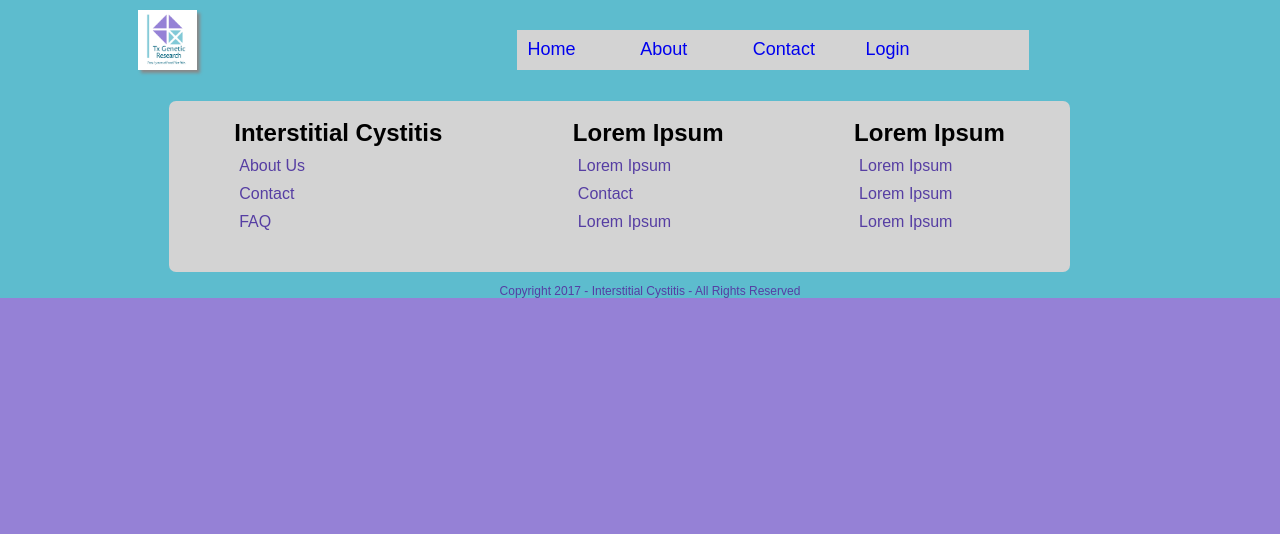
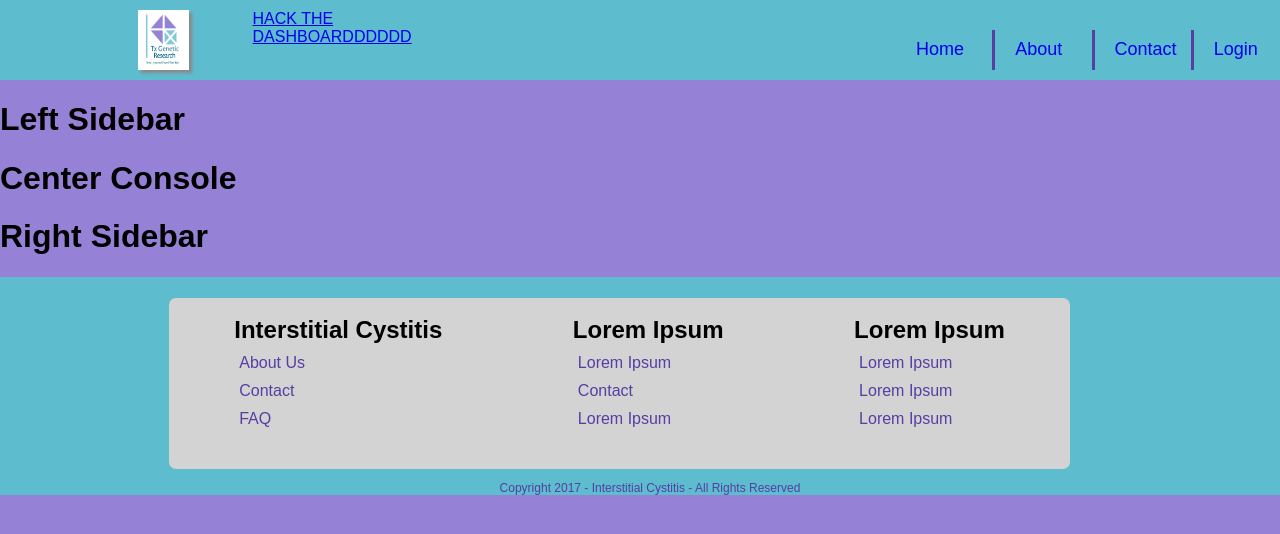
Before and after one commit to maftoun95/helenIC, a React (Create React App) app: page /UserDashboard in a window 1280 px wide. Shown: the top 534 px of the page. Built offline with nearby package versions, Linux system fonts and the light colour scheme; a web font is replaced by a local one.

Commit message:
Adding base for User Dashboard

```diff
--- a/src/App.js
+++ b/src/App.js
@@ -6,6 +6,7 @@ import ContactPage from './pages/ContactPage.jsx';
 import HomePage from './pages/HomePage.jsx';
 import SignUpPage from './pages/SignUpPage.jsx';
 import ProductsPage from './pages/ProductsPage.jsx';
+import UserDashboard from './pages/UserDashboard.jsx';
 import NavContainer from './containers/NavContainer.jsx';
 import FooterContainer from './containers/FooterContainer.jsx';
 
@@ -20,6 +21,8 @@ class App extends Component {
           <Route path='/Contact' component={ContactPage} />
           <Route path='/Signup' component={SignUpPage} />
           <Route path='/Products' component={ProductsPage} />
+          <Route path='/UserDashboard' component={UserDashboard} />
+
           <FooterContainer />
         </div>
       </BrowserRouter>
--- /dev/null
+++ b/src/components/CenterDashboard.jsx
@@ -0,0 +1,7 @@
+import React, { Component } from 'react';
+
+export default class SidebarLeft extends Component {
+    render(){
+        return <h1>Center Console</h1>
+    }
+}
--- /dev/null
+++ b/src/components/SidebarLeft.jsx
@@ -0,0 +1,7 @@
+import React, { Component } from 'react';
+
+export default class SidebarLeft extends Component {
+    render(){
+        return <h1>Left Sidebar</h1>
+    }
+}
--- /dev/null
+++ b/src/components/SidebarRight.jsx
@@ -0,0 +1,7 @@
+import React, { Component } from 'react';
+
+export default class SidebarLeft extends Component {
+    render(){
+        return <h1>Right Sidebar</h1>
+    }
+}
--- a/src/components/homepage.css
+++ b/src/components/homepage.css
@@ -35,10 +35,12 @@
 }
 
 .linksBar {
+    display: flex;
+    justify-content: space-between;
     height: 40px;
-    width: 40%;
-    margin-left: 20%;
-    background-color: lightgray;
+    width: 35%;
+    margin-left: 35%;
+    /* background-color: lightgray; */
     margin-top: 20px;
     overflow: hidden;
 }
@@ -53,6 +55,10 @@
     margin-left: 2%;
     font-size: 18px;
     text-decoration: none;
+}
+
+.sideline {
+    border-right: 3px solid #563EA3;
 }
 
 /* Intro */
--- a/src/containers/NavContainer.jsx
+++ b/src/containers/NavContainer.jsx
@@ -7,10 +7,12 @@ export default class NavContainer extends Component {
         return (
             <div className={'navWrapper'}>
                 <Image className={'navImage'} image={"../../pictures/master_logo.jpg"}/>
+                    <NavLink linkTo={'UserDashboard'}link={'HACK THE DASHBOARDDDDDD'} />
+
                 <div className={'linksBar'}>
-                    <NavLink className={'link'} linkTo={'/'} link={'Home'} />
-                    <NavLink className={'link'} linkTo={'About'} link={'About'} />
-                    <NavLink className={'link'} linkTo={'Contact'} link={'Contact'} />
+                    <NavLink className={'link sideline'} linkTo={'/'} link={'Home'} />
+                    <NavLink className={'link sideline'} linkTo={'About'} link={'About'} />
+                    <NavLink className={'link sideline'} linkTo={'Contact'} link={'Contact'} />
                     <NavLink className={'link'} linkTo={'Log In'}link={'Login'} />
                 </div>
             </div>
--- /dev/null
+++ b/src/pages/UserDashboard.css
@@ -0,0 +1,16 @@
+.userDashboard{
+    display: inline;
+    background: lime;
+}
+
+.leftSidebar{
+    background: red;
+}
+
+.leftSidebar{
+    background: gold;
+}
+
+.rightSidebar{
+    background: green;
+}
--- /dev/null
+++ b/src/pages/UserDashboard.jsx
@@ -0,0 +1,17 @@
+import React, { Component } from 'react';
+import SidebarLeft from '../components/SidebarLeft.jsx';
+import SidebarRight from '../components/SidebarRight.jsx';
+import CenterDashboard from '../components/CenterDashboard.jsx';
+import './UserDashboard.css';
+
+export default class UserDashboard extends Component {
+    render(){
+        return(
+            <div className={'userDashboard'}>
+                <SidebarLeft className={'leftSidebar'} />
+                <CenterDashboard className={'centerConsole'} />
+                <SidebarRight className={'rightSidebar'} />
+            </div>
+        )
+    }
+}
```
